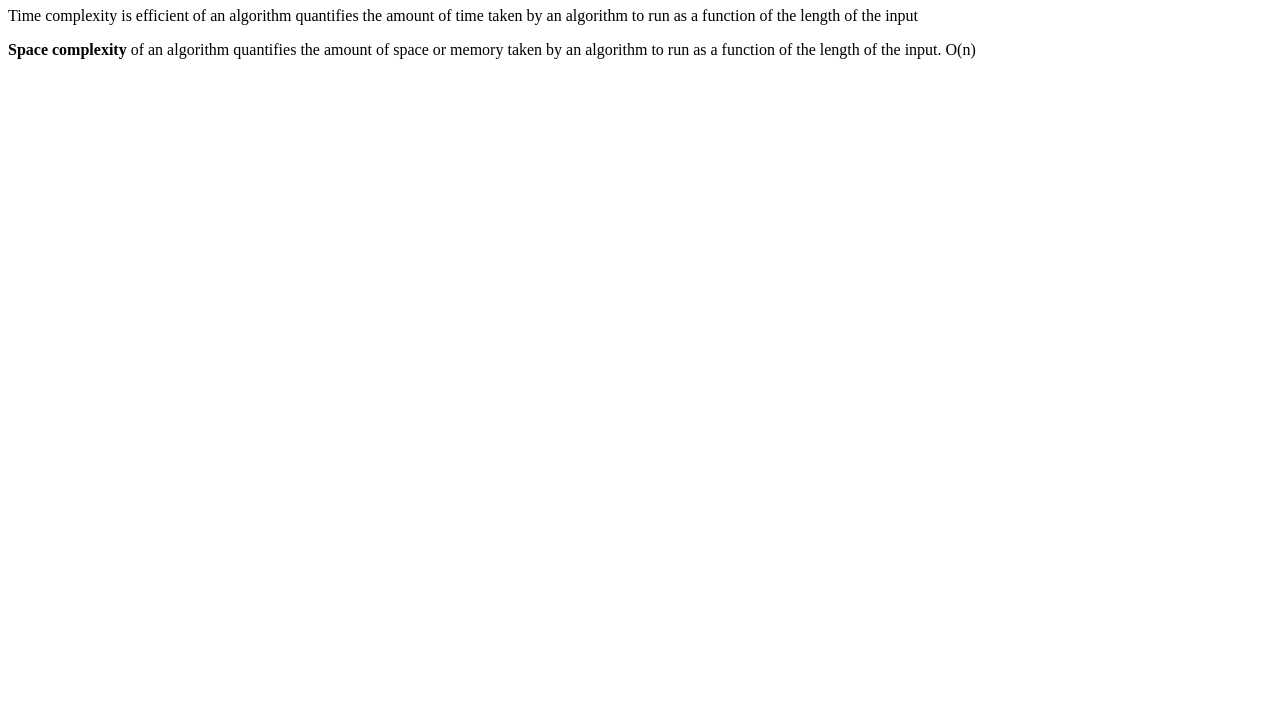
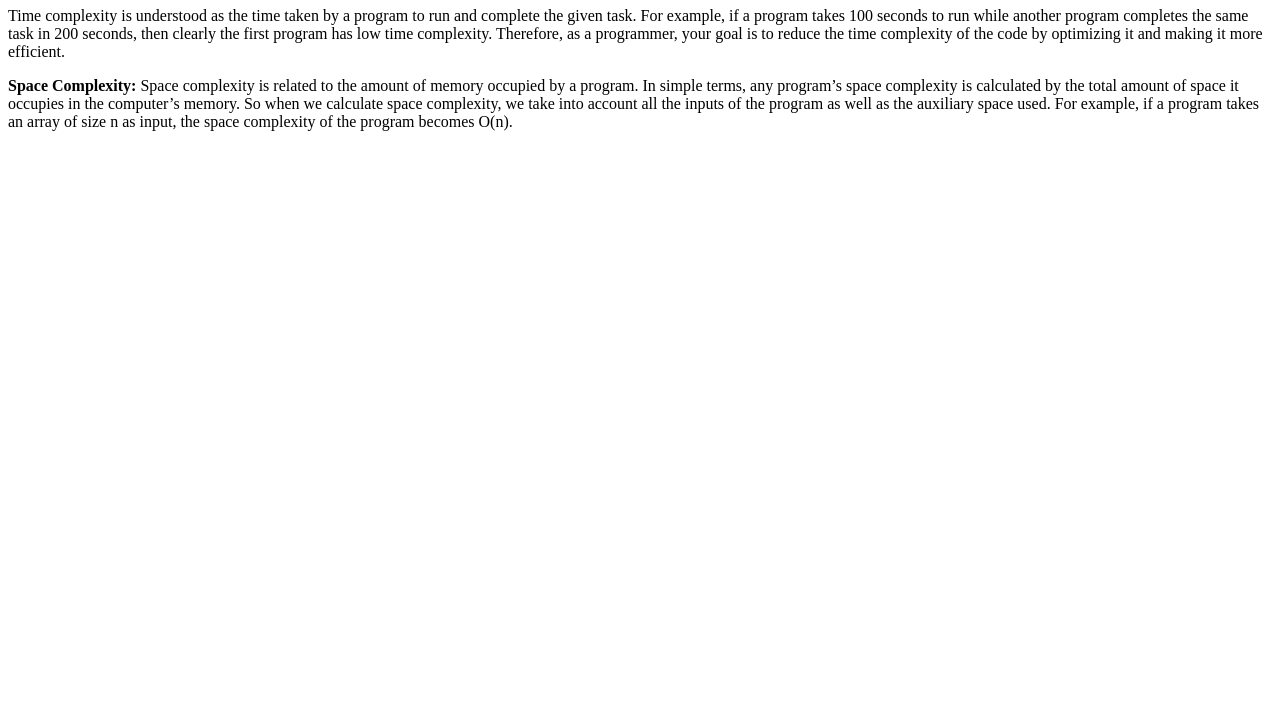
Before and after one commit to acciojob/time-and-space-complexity-Atulp24, a website: page main.html in a window 1280 px wide. Shown: the part 73-800 px from the top of the page. Drawn offline with Linux system fonts and the light colour scheme.

Commit message:
created a submission

```diff
--- a/main.html
+++ b/main.html
@@ -8,8 +8,8 @@
 
 <body>
 	<h1>Time and Space Complexity</h1>
-	<p>Time complexity is efficient of an algorithm quantifies the amount of time taken by an algorithm to run as a function of the length of the input</p>
-    <p><b>Space complexity</b> of an algorithm quantifies the amount of space or memory taken by an algorithm to run as a function of the length of the input. O(n)</p>
+	<p>Time complexity is understood as the time taken by a program to run and complete the given task. For example, if a program takes 100 seconds to run while another program completes the same task in 200 seconds, then clearly the first program has low time complexity. Therefore, as a programmer, your goal is to reduce the time complexity of the code by optimizing it and making it more efficient.</p>
+    <p><b>Space Complexity:</b> Space complexity is related to the amount of memory occupied by a program. In simple terms, any program’s space complexity is calculated by the total amount of space it occupies in the computer’s memory. So when we calculate space complexity, we take into account all the inputs of the program as well as the auxiliary space used. For example, if a program takes an array of size n as input, the space complexity of the program becomes O(n).</p>
 </body>
 
 </html>
```
